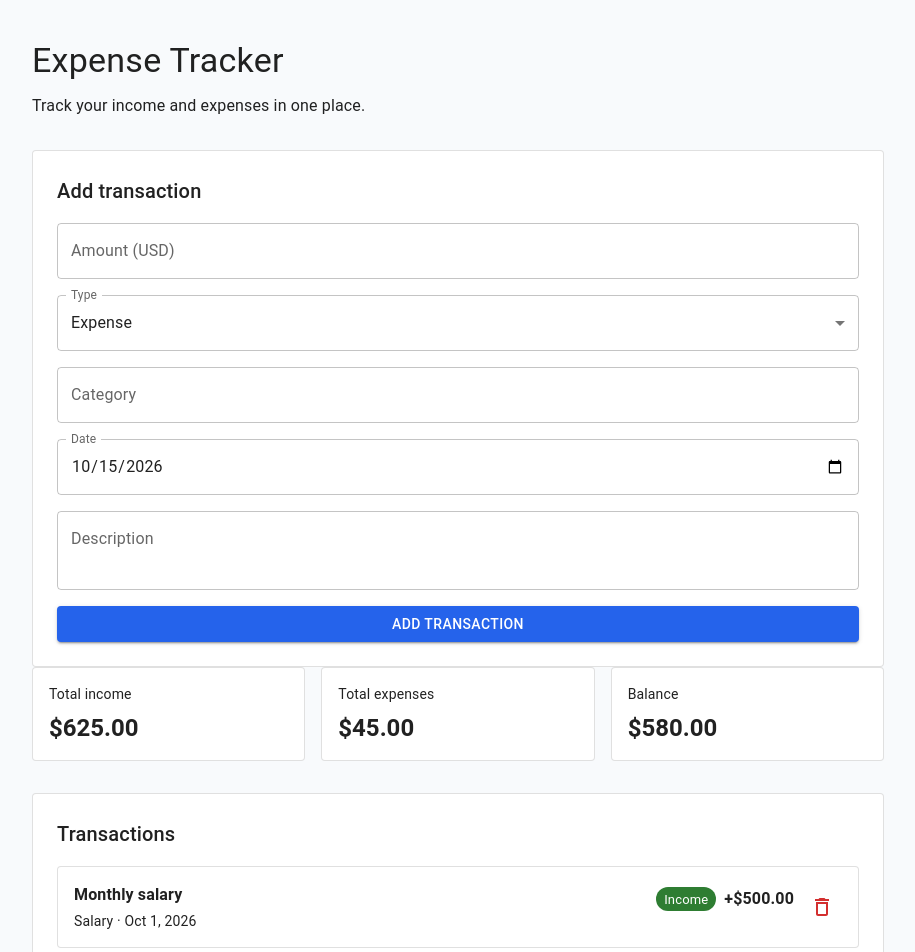
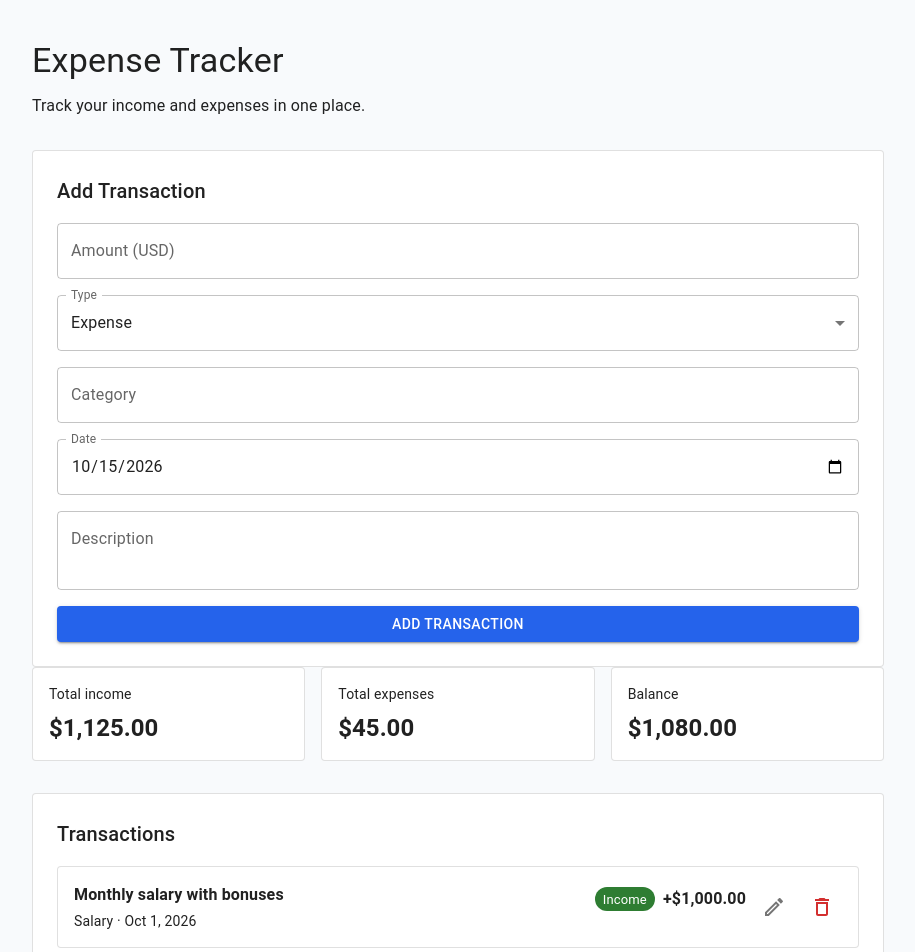
Before and after one commit to yanakarpovych/react-typescript-redux-toolkit-tanstack-query-material-ui, a React (Vite) app: page / in a window 1280 px wide. Shown: the top 952 px of the page, without its empty margins (182-1097 px from the left). Built offline with nearby package versions, Linux system fonts and the light colour scheme; data requests are answered from the project's data file.

Commit message:
feat: add transaction editing

```diff
--- a/db.json
+++ b/db.json
@@ -2,11 +2,11 @@
   "transactions": [
     {
       "id": "1",
-      "amount": 500,
+      "amount": 1000,
       "type": "income",
       "category": "Salary",
       "date": "2026-10-01",
-      "description": "Monthly salary"
+      "description": "Monthly salary with bonuses"
     },
     {
       "id": "2",
--- a/src/App.tsx
+++ b/src/App.tsx
@@ -14,9 +14,11 @@ import TransactionForm from "./components/TransactionForm";
 import {
   getTransactions,
   createTransaction,
+  updateTransaction,
   deleteTransaction,
 } from "./api/transactions";
 import type { CreateTransactionData, Transaction } from "./types/transaction";
+import { useState } from "react";
 
 function App() {
   const queryClient = useQueryClient();
@@ -30,8 +32,22 @@ function App() {
     queryFn: getTransactions,
   });
 
+  const [transactionToEdit, setTransactionToEdit] =
+    useState<Transaction | null>(null);
+
   const createMutation = useMutation({
     mutationFn: (data: CreateTransactionData) => createTransaction(data),
+    onSuccess: async () => {
+      await queryClient.invalidateQueries({
+        queryKey: ["transactions"],
+      });
+    },
+  });
+
+  const updateMutation = useMutation({
+    mutationFn: ({ id, data }: { id: string; data: CreateTransactionData }) =>
+      updateTransaction(id, data),
+
     onSuccess: async () => {
       await queryClient.invalidateQueries({
         queryKey: ["transactions"],
@@ -54,6 +70,21 @@ function App() {
     return createMutation.mutateAsync(data);
   };
 
+  const handleUpdateTransaction = (
+    id: string,
+    data: CreateTransactionData,
+  ): Promise<Transaction> => {
+    return updateMutation.mutateAsync({ id, data });
+  };
+
+  const handleEditTransaction = (transaction: Transaction) => {
+    setTransactionToEdit(transaction);
+  };
+
+  const handleCancelEdit = () => {
+    setTransactionToEdit(null);
+  };
+
   const handleDeleteTransaction = (id: string) => {
     deleteMutation.mutate(id);
   };
@@ -69,13 +100,24 @@ function App() {
           Track your income and expenses in one place.
         </Typography>
 
-        <TransactionForm onAddTransaction={handleAddTransaction} />
+        <TransactionForm
+          onAddTransaction={handleAddTransaction}
+          transactionToEdit={transactionToEdit}
+          onUpdateTransaction={handleUpdateTransaction}
+          onCancelEdit={handleCancelEdit}
+        />
 
         {isPending && <CircularProgress />}
 
         {isError && (
           <Alert severity="error" sx={{ my: 2 }}>
             Failed to load transactions. Please try again.
+          </Alert>
+        )}
+
+        {updateMutation.isError && (
+          <Alert severity="error" sx={{ my: 2 }}>
+            Failed to update transaction. Please try again.
           </Alert>
         )}
 
@@ -97,6 +139,7 @@ function App() {
               <TransactionList
                 transactions={transactions}
                 onDeleteTransaction={handleDeleteTransaction}
+                onEditTransaction={handleEditTransaction}
               />
             </Paper>
           </>
--- a/src/api/transactions.ts
+++ b/src/api/transactions.ts
@@ -17,6 +17,15 @@ export async function createTransaction(
   return response.data;
 }
 
+export async function updateTransaction(
+  id: string,
+  data: CreateTransactionData,
+): Promise<Transaction> {
+  const response = await api.patch<Transaction>(`/transactions/${id}`, data);
+
+  return response.data;
+}
+
 export async function deleteTransaction(id: string): Promise<void> {
   await api.delete<Transaction>(`/transactions/${id}`);
 }
--- a/src/components/TransactionForm.tsx
+++ b/src/components/TransactionForm.tsx
@@ -16,16 +16,25 @@ import {
   type TransactionFormData,
 } from "../schemas/transactionSchema";
 import type { CreateTransactionData, Transaction } from "../types/transaction";
-import { useState } from "react";
+import { useEffect, useState } from "react";
 
 interface TransactionFormProps {
   onAddTransaction: (data: CreateTransactionData) => Promise<Transaction>;
+  transactionToEdit?: Transaction | null;
+  onUpdateTransaction?: (
+    id: string,
+    data: CreateTransactionData,
+  ) => Promise<Transaction>;
+  onCancelEdit?: () => void;
 }
 
 const today = new Date().toISOString().split("T")[0];
 
 export default function TransactionForm({
   onAddTransaction,
+  transactionToEdit = null,
+  onUpdateTransaction,
+  onCancelEdit,
 }: TransactionFormProps) {
   const {
     control,
@@ -43,13 +52,37 @@ export default function TransactionForm({
     },
   });
 
+  useEffect(() => {
+    if (transactionToEdit) {
+      reset({
+        amount: transactionToEdit.amount,
+        type: transactionToEdit.type,
+        category: transactionToEdit.category,
+        date: transactionToEdit.date,
+        description: transactionToEdit.description,
+      });
+    } else {
+      reset({
+        amount: 0,
+        type: "expense",
+        category: "",
+        date: today,
+        description: "",
+      });
+    }
+  }, [transactionToEdit, reset, today]);
+
   const [apiError, setApiError] = useState<string | null>(null);
 
   const onSubmit = async (data: TransactionFormData) => {
     setApiError(null);
 
     try {
-      await onAddTransaction(data);
+      if (transactionToEdit && onUpdateTransaction) {
+        await onUpdateTransaction(transactionToEdit.id, data);
+      } else {
+        await onAddTransaction(data);
+      }
 
       reset({
         amount: 0,
@@ -58,15 +91,21 @@ export default function TransactionForm({
         date: today,
         description: "",
       });
+
+      onCancelEdit?.();
     } catch {
-      setApiError("Failed to save transaction. Please try again.");
+      setApiError(
+        transactionToEdit
+          ? "Failed to update transaction. Please try again."
+          : "Failed to save transaction. Please try again.",
+      );
     }
   };
 
   return (
     <Paper component="section" variant="outlined" sx={{ p: 3 }}>
       <Typography variant="h6" component="h2" sx={{ mb: 2 }}>
-        Add transaction
+        {transactionToEdit ? "Edit Transaction" : "Add Transaction"}
       </Typography>
 
       <Box component="form" onSubmit={handleSubmit(onSubmit)} noValidate>
@@ -166,8 +205,22 @@ export default function TransactionForm({
           />
 
           <Button type="submit" variant="contained" disabled={isSubmitting}>
-            {isSubmitting ? "Saving..." : "Add transaction"}
+            {isSubmitting
+              ? "Saving..."
+              : transactionToEdit
+                ? "Update Transaction"
+                : "Add Transaction"}
           </Button>
+
+          {transactionToEdit && (
+            <Button
+              type="button"
+              onClick={onCancelEdit}
+              disabled={isSubmitting}
+            >
+              Cancel
+            </Button>
+          )}
         </Stack>
       </Box>
     </Paper>
--- a/src/components/TransactionItem.tsx
+++ b/src/components/TransactionItem.tsx
@@ -1,10 +1,12 @@
 import { Box, Chip, IconButton, Paper, Stack, Typography } from "@mui/material";
+import EditOutlinedIcon from "@mui/icons-material/EditOutlined";
 import type { Transaction } from "../types/transaction";
 import DeleteOutlineIcon from "@mui/icons-material/DeleteOutlineOutlined";
 
 interface TransactionItemProps {
   transaction: Transaction;
   onDelete: (id: string) => void;
+  onEdit: (transaction: Transaction) => void;
 }
 
 const currencyFormatter = new Intl.NumberFormat("en-US", {
@@ -18,7 +20,11 @@ const dateFormatter = new Intl.DateTimeFormat("en-US", {
   year: "numeric",
 });
 
-function TransactionItem({ transaction, onDelete }: TransactionItemProps) {
+function TransactionItem({
+  transaction,
+  onDelete,
+  onEdit,
+}: TransactionItemProps) {
   const isIncome = transaction.type === "income";
 
   return (
@@ -58,6 +64,12 @@ function TransactionItem({ transaction, onDelete }: TransactionItemProps) {
             {currencyFormatter.format(transaction.amount)}
           </Typography>
           <IconButton
+            aria-label={`Edit transaction: ${transaction.description}`}
+            onClick={() => onEdit(transaction)}
+          >
+            <EditOutlinedIcon />
+          </IconButton>
+          <IconButton
             aria-label={`Delete transaction: ${transaction.description}`}
             color="error"
             onClick={() => onDelete(transaction.id)}
--- a/src/components/TransactionList.tsx
+++ b/src/components/TransactionList.tsx
@@ -5,11 +5,13 @@ import TransactionItem from "./TransactionItem";
 interface TransactionListProps {
   transactions: Transaction[];
   onDeleteTransaction: (id: string) => void;
+  onEditTransaction: (transaction: Transaction) => void;
 }
 
 function TransactionList({
   transactions,
   onDeleteTransaction,
+  onEditTransaction,
 }: TransactionListProps) {
   if (transactions.length === 0) {
     return (
@@ -22,7 +24,12 @@ function TransactionList({
   return (
     <Stack spacing={1.5}>
       {transactions.map((transaction) => (
-        <TransactionItem key={transaction.id} transaction={transaction} onDelete={onDeleteTransaction}/>
+        <TransactionItem
+          key={transaction.id}
+          transaction={transaction}
+          onDelete={onDeleteTransaction}
+          onEdit={onEditTransaction}
+        />
       ))}
     </Stack>
   );
```
